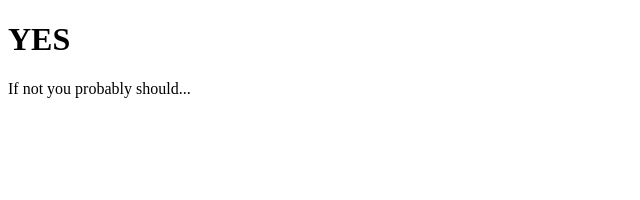
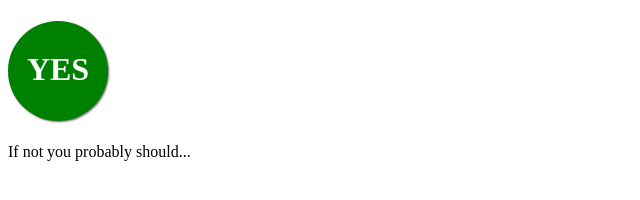
Before and after one commit to MauriceButler/didyoublamematt.today, a plain HTML site: page index.html in a window 1280 px wide. Shown: the whole page, without its empty margins (0-640 px from the left). Drawn offline with Linux system fonts and the light colour scheme.

Commit message:
Make style betterer
This should make it more exciting each day.

```diff
--- a/index.html
+++ b/index.html
@@ -2,9 +2,39 @@
 <html>
 <head>
     <title>Did you blame Matt today?</title>
+    <style type="text/css">
+        h1 {
+            width:100px;
+            height:100px;
+            padding-top: 30px;
+            text-align: center;
+            background-color: green;
+            border-radius: 50%;
+            box-sizing: border-box;
+            color: white;
+            box-shadow: 1px 1px 2px rgba(0,0,0,0.6);
+        }
+        @keyframes spin {
+            from {
+                transform:rotateY(0deg);
+                color:green;
+            }
+            to {
+                transform:rotateY(2520deg);
+                color: white;
+            }
+        }
+        h1.animated {
+            animation-name: spin;
+            animation-duration: 2800ms;
+            animation-iteration-count: 1;
+            animation-timing-function: ease;
+        }
+
+    </style>
 </head>
 <body>
-    <h1>YES</h1>
+    <h1 class="animated">YES</h1>
     <p>If not you probably should...</p>
 </body>
 </html>
```
